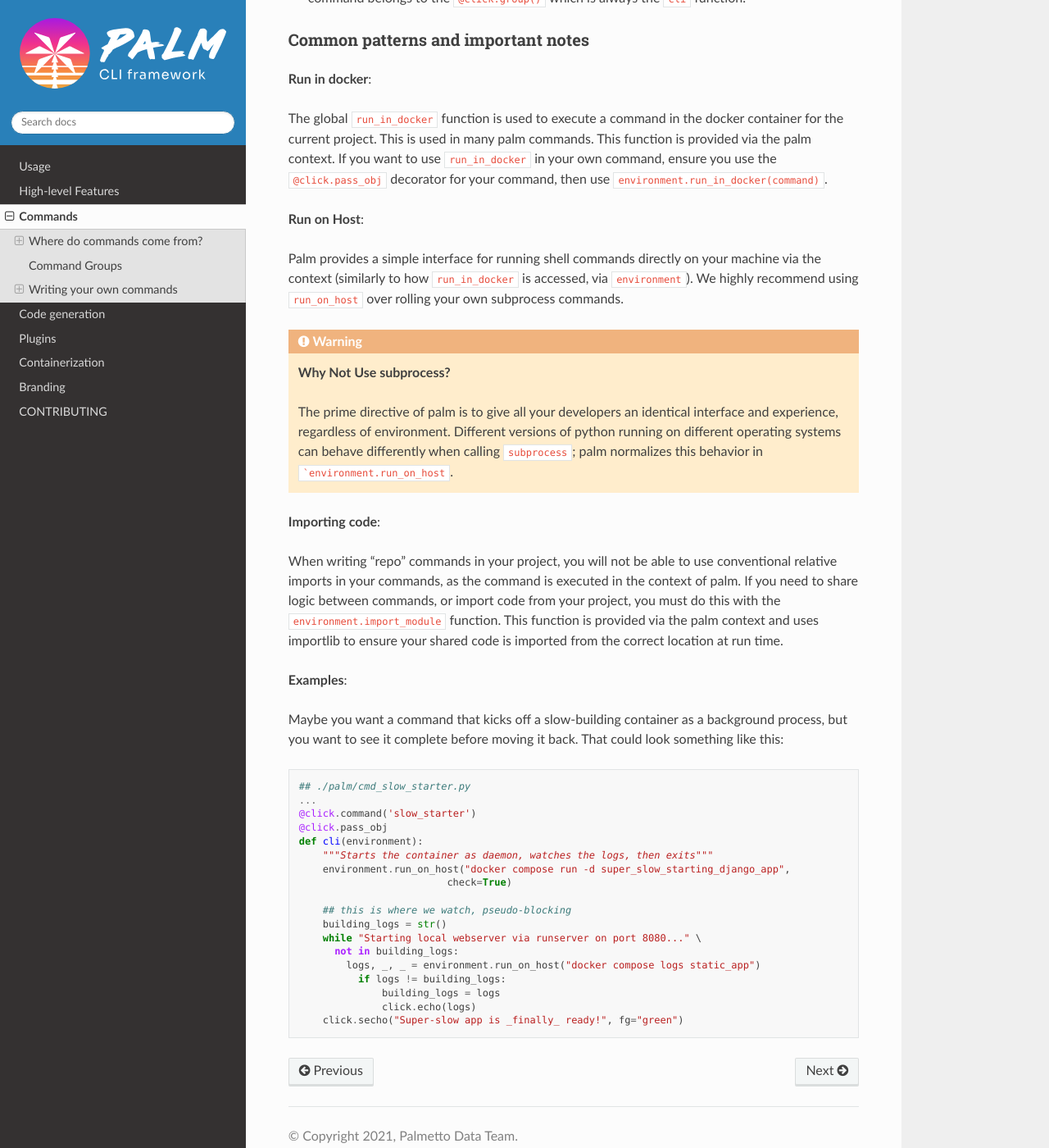
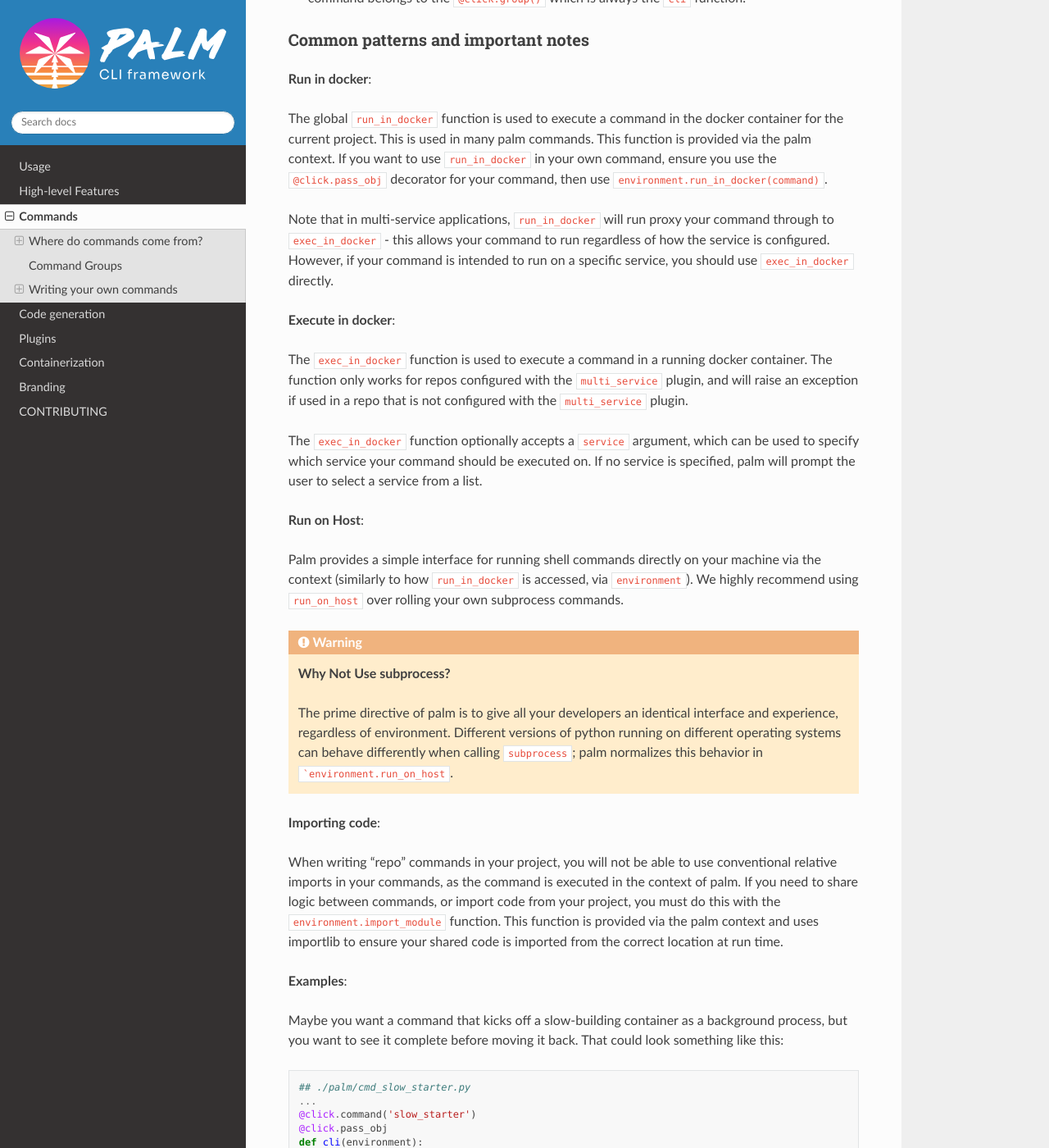
Before and after one commit to palmetto/palm-cli, a Sphinx documentation site: the page built from docs/source/commands.rst, in a window 1280 px wide and 1400 px high, scrolled down 2028 px. Shown: the whole window at 82% size. Built offline with Sphinx 7.4.7 and the Read the Docs theme 2.0.0, drawn with Linux system fonts in a browser that asks for light colours; some of the changed text lies outside the part shown.

Commit message:
Add minimal docs around multi-service support

```diff
--- a/docs/source/commands.rst
+++ b/docs/source/commands.rst
@@ -108,6 +108,22 @@ is provided via the palm context. If you want to use ``run_in_docker`` in your
 own command, ensure you use the ``@click.pass_obj`` decorator for your command,
 then use ``environment.run_in_docker(command)``.
 
+Note that in multi-service applications, ``run_in_docker`` will run proxy your command
+through to ``exec_in_docker`` - this allows your command to run regardless of
+how the service is configured. However, if your command is intended to run on a
+specific service, you should use ``exec_in_docker`` directly.
+
+**Execute in docker**:
+
+The ``exec_in_docker`` function is used to execute a command in a running docker
+container. The function only works for repos configured with the ``multi_service``
+plugin, and will raise an exception if used in a repo that is not configured with
+the ``multi_service`` plugin.
+
+The ``exec_in_docker`` function optionally accepts a ``service`` argument, which
+can be used to specify which service your command should be executed on. If no
+service is specified, palm will prompt the user to select a service from a list.
+
 **Run on Host**:
 
 Palm provides a simple interface for running shell commands directly on your machine via
@@ -158,3 +174,25 @@ That could look something like this:
                 building_logs = logs
                 click.echo(logs)
       click.secho("Super-slow app is _finally_ ready!", fg="green")
+
+Prompting the user
+------------------
+
+Palm uses ``click`` for all CLI interaction and rendering. Please see the
+`click documentation on prompting <https://click.palletsprojects.com/en/8.0.x/parameters/#prompting>`_
+for general information on click prompts, which should cover most use cases.
+
+In addition to the standard click prompts, palm provides the following prompt
+helpers:
+
+- **choice**: A prompt that allows the user to select from a list of choices.
+  This is useful for selecting a service from a list, for example.
+
+  Example:
+
+.. code:: python
+
+  @click.pass_obj
+  def cli(environment):
+      service = environment.choice_prompt("Select a service", ["service1", "service2"])
+      click.echo(f"You selected {service}")
```
Also changed, not shown: docs/source/plugins.rst (+16 -0 lines).
